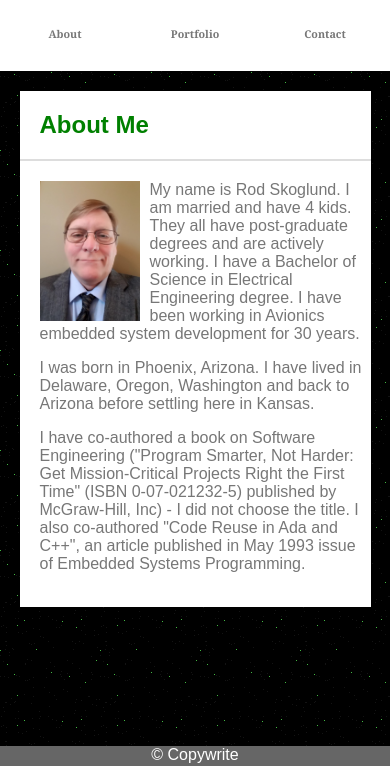
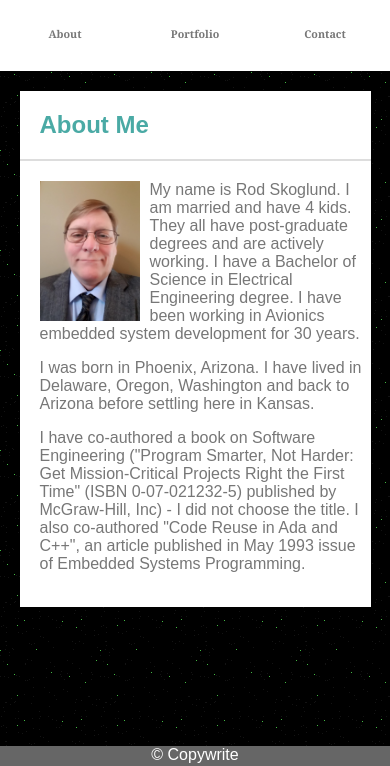
Before and after one commit to Rod-Skoglund/Responsive-Portfolio, a plain HTML site: page index.html in a window 390 px wide. Shown: the part 78-844 px from the top of the page. Drawn offline with Linux system fonts and the light colour scheme.

Commit message:
Removed debugging code

```diff
--- a/assets/css/style.css
+++ b/assets/css/style.css
@@ -200,9 +200,6 @@ textarea{
         margin: auto auto;
         width: 90%;
     }
-    #main-title {
-        color: blue;
-    }
     }
 
 @media screen and (max-width: 640px) {
@@ -221,7 +218,4 @@ textarea{
         float: none;
         width: 100%;
     }
-    #main-title {
-        color: green;
-    }
 }
```
